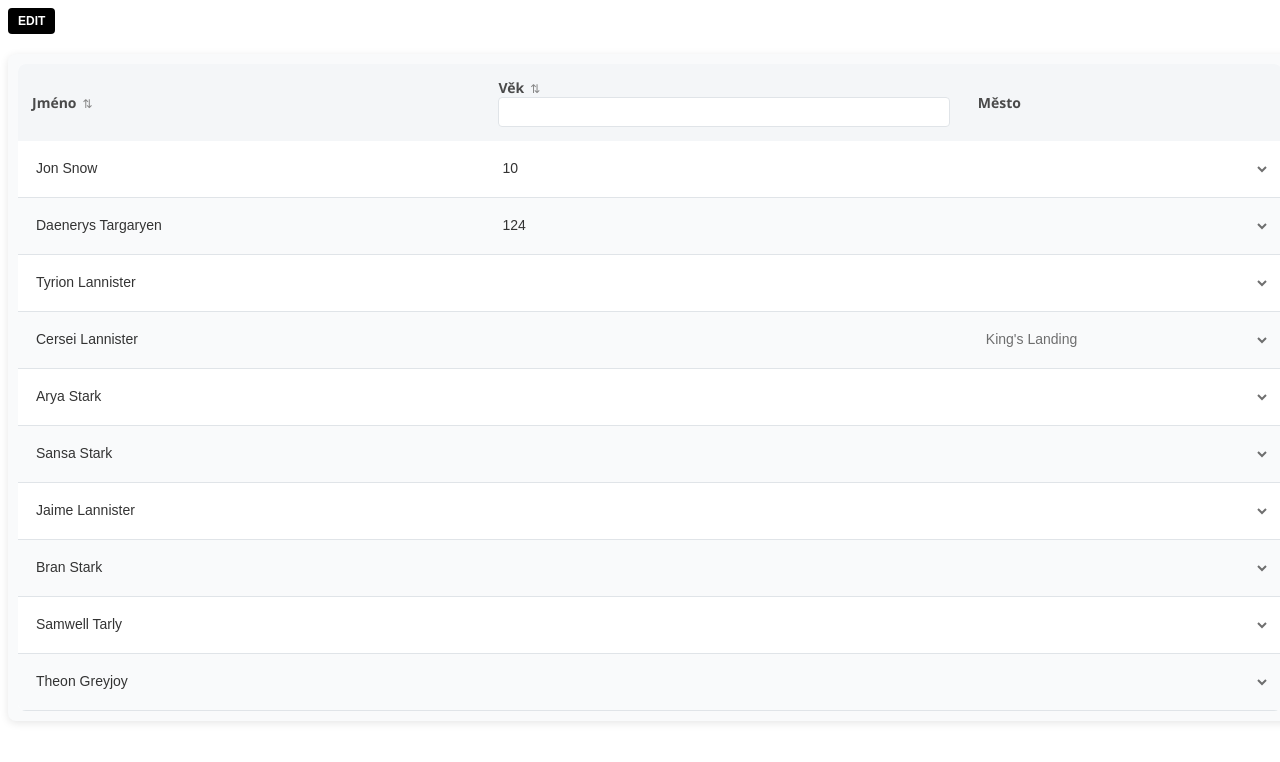
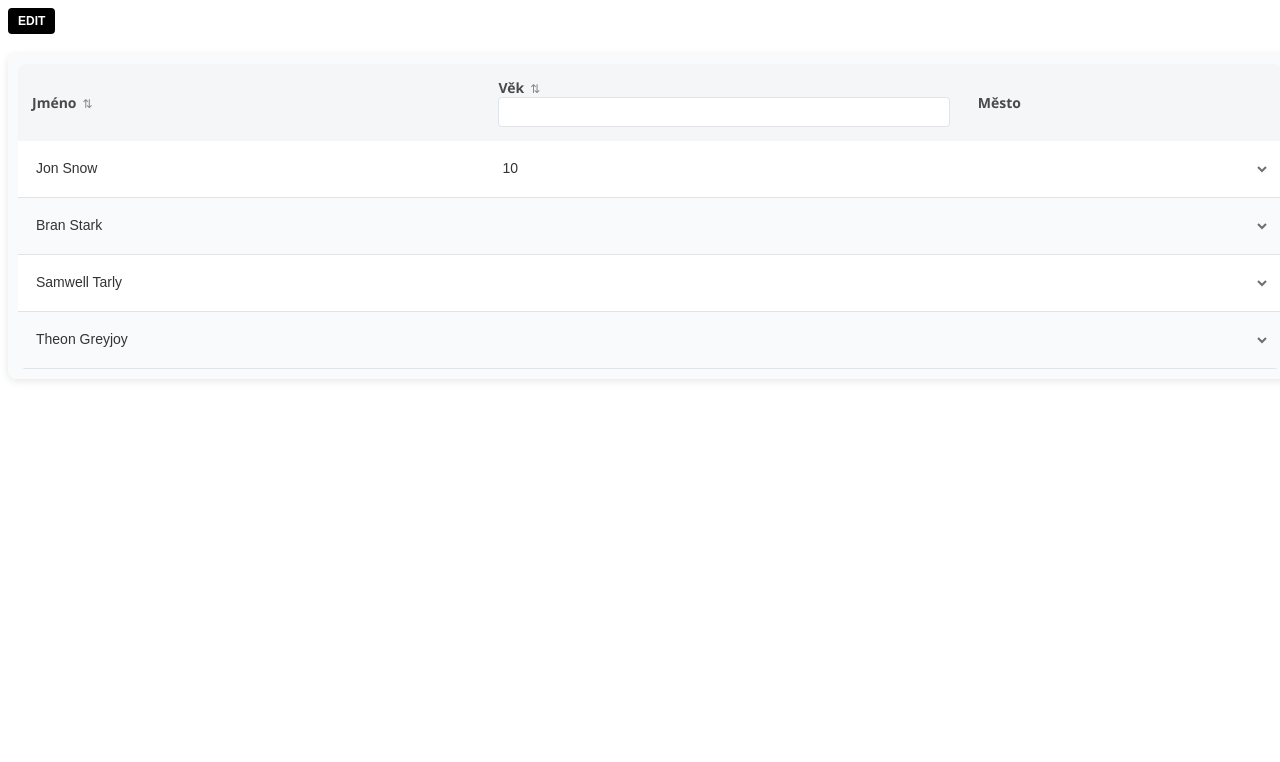
Before and after one commit to kurek775/ts-react-editable-table, a React (Vite) app: page / in a window 1280 px wide. Shown: the top 762 px of the page. Built offline with nearby package versions, Linux system fonts and the light colour scheme.

Commit message:
DONE - double click, click

```diff
--- a/src/App.tsx
+++ b/src/App.tsx
@@ -37,36 +37,22 @@ function App() {
 
   const [data, setData] = useState<DataRow[]>([
     { id: 1, Name: "Jon Snow", Age: 10, House: "Stark" },
-    { id: 0, Name: "Daenerys Targaryen", Age: 124, House: "Targaryen" },
-    {
-      Name: "Tyrion Lannister",
-      Age: null,
-      City: null,
-      House: "Lannister",
-    },
-    {
-      id: null,
-      Name: "Cersei Lannister",
-      Age: null,
-      City: "King's Landing",
-      House: "Lannister",
-    },
-    { Name: "Arya Stark", Age: null, House: "Stark" },
-    { Name: "Sansa Stark", Age: null, House: "Stark" },
-    {
-      Name: "Jaime Lannister",
-      Age: null,
-      House: "Lannister",
-    },
     { id: 444, Name: "Bran Stark", Age: null, House: "Stark" },
     { id: 555, Name: "Samwell Tarly", Age: null, House: "Tarly" },
-    { id: 555, Name: "Theon Greyjoy", Age: null, House: "Greyjoy" },
+    { id: 5545, Name: "Theon Greyjoy", Age: null, House: "Greyjoy" },
   ]);
 
   const handleSubmit = (updatedData: Array<Record<string, any>>) => {
     console.log("Updated Data:", updatedData);
     setData(updatedData);
     setEditable(false);
+  };
+
+  const handleDoubleClick = (item: Record<string, any>) => {
+    console.log("Double click:", item);
+  };
+  const handleClick = (item: Record<string, any>) => {
+    console.log("Click:", item);
   };
 
   return (
@@ -79,6 +65,8 @@ function App() {
         initialData={data}
         headers={headers}
         onSubmit={handleSubmit}
+        onRowDoubleClick={handleDoubleClick}
+        onRowClick={handleClick}
         editable={editable}
         actions={{
           create: true,
--- a/src/components/Table.css
+++ b/src/components/Table.css
@@ -151,3 +151,7 @@
 .disabled {
   opacity: 0.4;
 }
+
+.selected {
+  background-color: #a1c7f0 !important;
+}
--- a/src/components/Table.tsx
+++ b/src/components/Table.tsx
@@ -33,6 +33,8 @@ export type TableProps = {
   headers: HeaderConfig[];
   initialData: Array<Record<string, string | number | null>>;
   onSubmit?: (data: Array<Record<string, string | number | null>>) => void;
+  onRowDoubleClick?: (item: Record<string, string | number | null>) => void;
+  onRowClick?: (item: Record<string, string | number | null>) => void;
   editable?: boolean;
   actions: TableActions;
   text?: TextConfig;
@@ -43,7 +45,8 @@ export const Table: React.FC<TableProps> = ({
   headers,
   initialData,
   onSubmit,
-
+  onRowDoubleClick,
+  onRowClick,
   editable = false,
   actions = {
     delete: false,
@@ -157,6 +160,38 @@ export const Table: React.FC<TableProps> = ({
   const handleFilterChange = (key: string, value: string) => {
     setFilters({ ...filters, [key]: value });
   };
+  const [firstClick, setFirstClick] = useState<boolean>(false);
+  const [selectedIndex, setSelectedIndex] = useState<number>(-1);
+  const [selectedItem, setSelectedItem] = useState<Record<
+    string,
+    string | number | null
+  > | null>(null);
+  const handleRowClick = (
+    r: Record<string, string | number | null>,
+    i: number
+  ) => {
+    setSelectedIndex(i);
+    if (!editable && r[keyVal]) {
+      if (firstClick && selectedItem && selectedItem[keyVal] === r[keyVal]) {
+        handleDoubleClick(r);
+      } else {
+        setFirstClick(true);
+        setSelectedItem(r);
+        if (onRowClick) {
+          onRowClick(r);
+        }
+        setTimeout(() => {
+          setFirstClick(false);
+        }, 2000);
+      }
+    }
+  };
+  const handleDoubleClick = (r: Record<string, string | number | null>) => {
+    setFirstClick(false);
+    if (onRowDoubleClick) {
+      onRowDoubleClick(r);
+    }
+  };
 
   useEffect(() => {
     if (initialData) {
@@ -224,7 +259,13 @@ export const Table: React.FC<TableProps> = ({
         </thead>
         <tbody>
           {filteredData.map((row, rowIndex) => (
-            <tr key={rowIndex} className="modern-row">
+            <tr
+              key={rowIndex}
+              className={`modern-row ${
+                !editable && selectedIndex === rowIndex ? "selected" : ""
+              }`}
+              onClick={() => handleRowClick(row, rowIndex)}
+            >
               {headers.map((header, colIndex) => (
                 <td key={colIndex}>
                   {header.disabled && (
```
